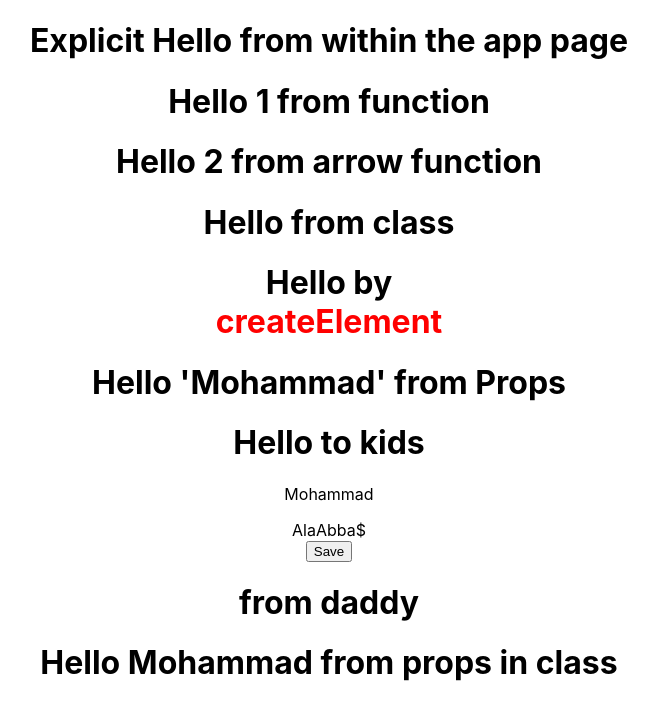
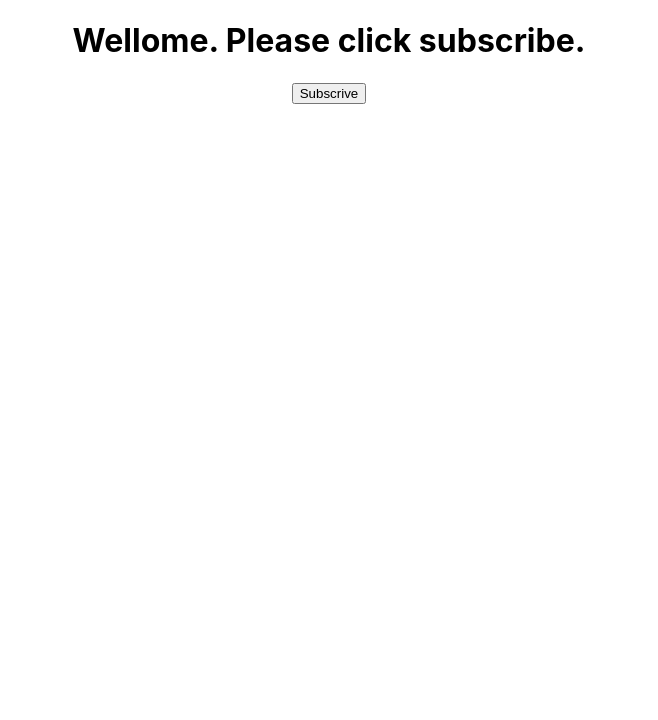
Before and after one commit to mirmostafa/Learning-ReactJS, a React (Create React App) app: page / in a window 1280 px wide. Shown: the top 720 px of the page, without its empty margins (311-969 px from the left). Built offline with nearby package versions, Linux system fonts and the light colour scheme.

Commit message:
Handle Button Click

```diff
--- a/src/App.js
+++ b/src/App.js
@@ -1,16 +1,18 @@
-import logo from './logo.svg';
+// import logo from './logo.svg';
 import './App.css';
-import HelloFromFunction, { SayHello2 as HelloFromArrowFunction } from './Lessons/0500-Functional Component';
-import HelloFromClass from './Lessons/0600-Class Component';
-import HelloByCreateElement from './Lessons/0800-CreateElement';
-import HelloByProps from './Lessons/0900-Props'
-import HelloByPropsChildren from './Lessons/0901-PropChildren'
-import HelloByPropsInClass from './Lessons/0902-PropsInClass'
+// import HelloFromFunction, { SayHello2 as HelloFromArrowFunction } from './Lessons/0500-Functional Component';
+// import HelloFromClass from './Lessons/0600-Class Component';
+// import HelloByCreateElement from './Lessons/0800-CreateElement';
+// import HelloByProps from './Lessons/0900-Props'
+// import HelloByPropsChildren from './Lessons/0901-PropChildren'
+// import HelloByPropsInClass from './Lessons/0902-PropsInClass'
+// import HelloFromStateClass from './Lessons/1000-State';
+import HandleButtonClick from './Lessons/1001-HandleButtonClick';
 
 function App() {
   return (
     <div className="App">
-     <h1>Explicit Hello from within the app page</h1>
+     {/* <h1>Explicit Hello from within the app page</h1>
      <HelloFromFunction></HelloFromFunction>
      <HelloFromArrowFunction></HelloFromArrowFunction>
      <HelloFromClass></HelloFromClass>
@@ -24,6 +26,9 @@ function App() {
        <button>Save</button>
      </HelloByPropsChildren>
      <HelloByPropsInClass name='Mohammad'/>
+     <HelloFromStateClass /> */}
+     <HandleButtonClick />
+
     </div>
   );
 }
--- /dev/null
+++ b/src/Lessons/1000-State.js
@@ -0,0 +1,13 @@
+import React, { Component } from 'react'
+
+export class HelloFromStateClass extends Component {
+    constructor(){
+        super();
+        this.state = {
+            myClassName: "State Class"
+        };
+    }
+
+    render = () => (<h1>Hello from {this.state.myClassName}.</h1>);
+}
+export default HelloFromStateClass;
--- /dev/null
+++ b/src/Lessons/1001-HandleButtonClick.js
@@ -0,0 +1,19 @@
+import React, { Component } from 'react'
+
+export default class HandleButtonClick extends Component {
+    constructor(){
+        super();
+        this.state = {
+            message : 'Wellome. Please click subscribe.'
+        };
+    }
+
+    subscribeBurronOnClick = () => this.setState({ message : 'Thank you subscribing. 🙏' });
+
+    render = () => (
+            <div>
+                <h1>{this.state.message}</h1>
+                <button onClick={ this.subscribeBurronOnClick }>Subscrive</button>
+            </div>
+        );
+}
```
